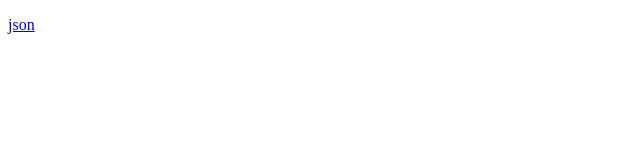
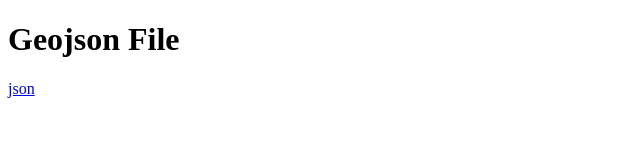
Before and after one commit to rajaaravindh0/Arconline, a plain HTML site: page index.html in a window 1280 px wide. Shown: the whole page, without its empty margins (0-640 px from the left). Drawn offline with Linux system fonts and the light colour scheme.

Commit message:
Update index.html
Added a heading

```diff
--- a/index.html
+++ b/index.html
@@ -6,6 +6,7 @@
     <title>Document</title>
 </head>
 <body>
+    <h1>Geojson File</h1>
     <p>
         <a href="./json/DataRecords.geojson">json</a>
     </p>
```
